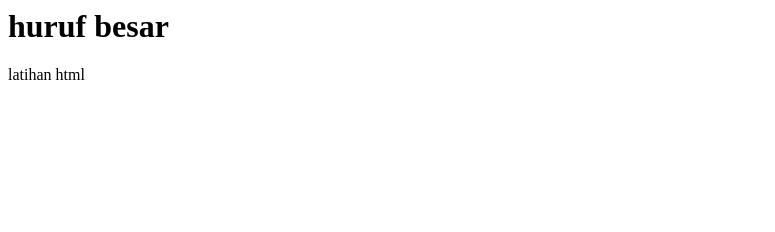
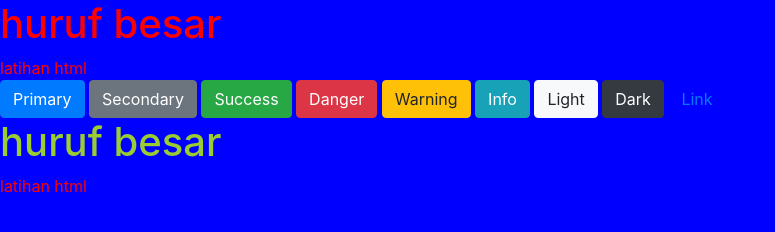
Before and after one commit to azkabahrian/basic_html, a plain HTML site: page index.html in a window 1280 px wide. Shown: the whole page, without its empty margins (0-775 px from the left). Drawn offline with nearby package versions, Linux system fonts and the light colour scheme.

Commit message:
menambahkan CSS

```diff
--- /dev/null
+++ b/asset/style.css
@@ -0,0 +1,7 @@
+
+.b{
+    color: red;
+}
+#c{
+    color:yellowgreen;
+}
--- a/index.html
+++ b/index.html
@@ -4,10 +4,49 @@
             latihan html
         </title>
 
+      <!--ini adalah css internal -->
+        <style type="text/css">
+            .box{
+                color: red;
+            }
+            #warnanya{
+                color: red;
+            }
+            .warna_body{
+                background-color: blue;
+            }
+            </style>
+
+       <!--ini adalah css ekstenal -->
+            <link rel="stylesheet" type="text/css" href="asset/style.css" />
+
+         <!-- ini adalah css dari internet dari boostrap-->
+            <link rel="stylesheet" href="https://maxcdn.bootstrapcdn.com/bootstrap/4.0.0/css/bootstrap.min.css"
+                       integrity="sha384-Gn5384xqQ1aoWXA+058RXPxPg6fy4IWvTNh0E263XmFcJlSAwiGgFAW/dAiS6JXm" crossorigin="anonymous">
+
     </head>
-<body>
-    <h1>huruf besar</h1>
-    <div>latihan html</div>
+<body class="warna_body">
+
+
+    <h1 id="warnanya">huruf besar</h1>
+    <div class="box">latihan html</div>
+
+<!-- ini adalah css dari internet dari boostrap-->
+<button type="button" class="btn btn-primary">Primary</button>
+<button type="button" class="btn btn-secondary">Secondary</button>
+<button type="button" class="btn btn-success">Success</button>
+<button type="button" class="btn btn-danger">Danger</button>
+<button type="button" class="btn btn-warning">Warning</button>
+<button type="button" class="btn btn-info">Info</button>
+<button type="button" class="btn btn-light">Light</button>
+<button type="button" class="btn btn-dark">Dark</button>
+
+<button type="button" class="btn btn-link">Link</button>
+
+
+    <h1 id="c">huruf besar</h1>
+    <div class="b">latihan html</div>
+
 </body>
 
 </html>
```
Also changed, not shown: 1 other file.
